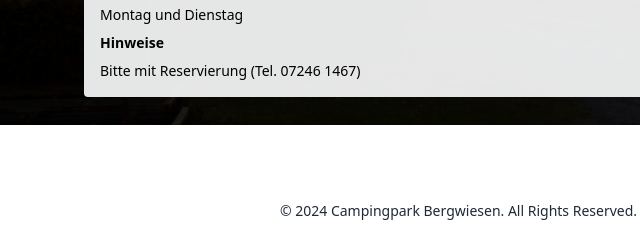
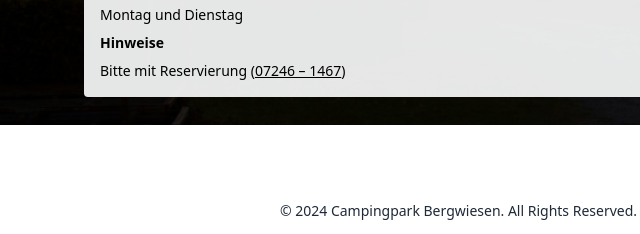
Before and after one commit to mp1707/bergwiesen, an Astro site: page /gastronomie in a window 1280 px wide. Shown: the part 675-909 px from the top of the page, 140-780 px from the left. Built offline with nearby package versions, Linux system fonts and the light colour scheme; Astro itself is replaced by a stand-in of ours.

Commit message:
telefon link

```diff
--- a/src/pages/gastronomie.astro
+++ b/src/pages/gastronomie.astro
@@ -6,7 +6,9 @@
 
 <Layout title="Gastronomie" currentPage="gastronomie">
   <main class="flex flex-col items-center px-2 pb-20">
-    <h1 class="text-white font-bold py-6 text-xl lg:text-3xl">Willkommen im Campingstüble</h1>
+    <h1 class="text-white font-bold py-6 text-xl lg:text-3xl">
+      Willkommen im Campingstüble
+    </h1>
     <article class="flex flex-col items-center gap-5 p-2 text-sm">
       <img
         src={img.src}
@@ -30,7 +32,11 @@
         <p class="font-bold">Ruhetag</p>
         <p>Montag und Dienstag</p>
         <p class="font-bold">Hinweise</p>
-        <p>Bitte mit Reservierung (Tel. 07246 1467)</p>
+        <p>
+          Bitte mit Reservierung (<a class="underline" href="tel:+4972461467"
+            >07246 – 1467</a
+          >)
+        </p>
       </ContentCard>
     </article>
   </main>
--- a/src/pages/kontakt.astro
+++ b/src/pages/kontakt.astro
@@ -33,7 +33,7 @@
           <a class="underline" href="mailto:email@campingpark-bergwiesen.eu"
             >email@campingpark-bergwiesen.eu</a
           >
-          <a class="underline" href="tel:072461467">Tel.: 07246 – 1467</a>
+          <a class="underline" href="tel:+4972461467">Tel.: 7246 – 1467</a>
           <p>Fax: 07246 – 5762</p>
         </ContentCard>
       </div>
```
